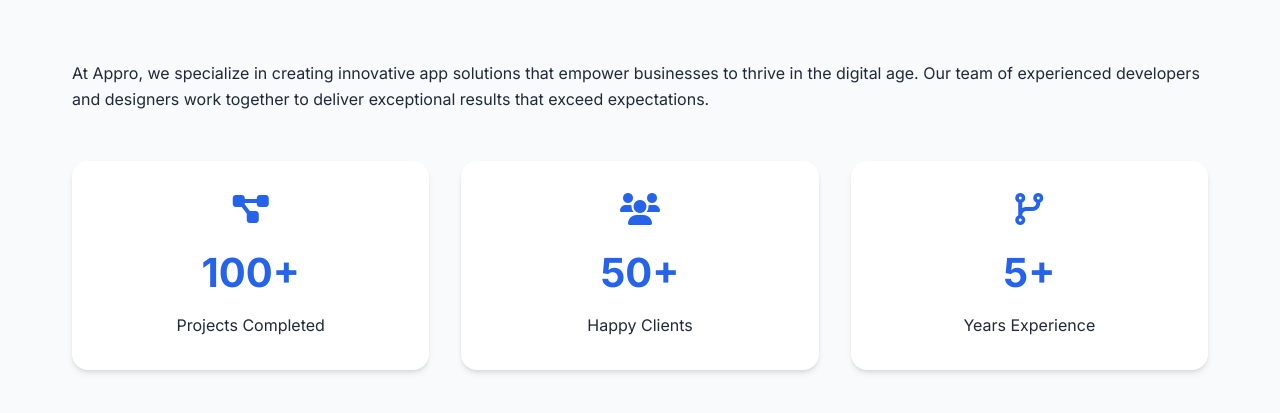
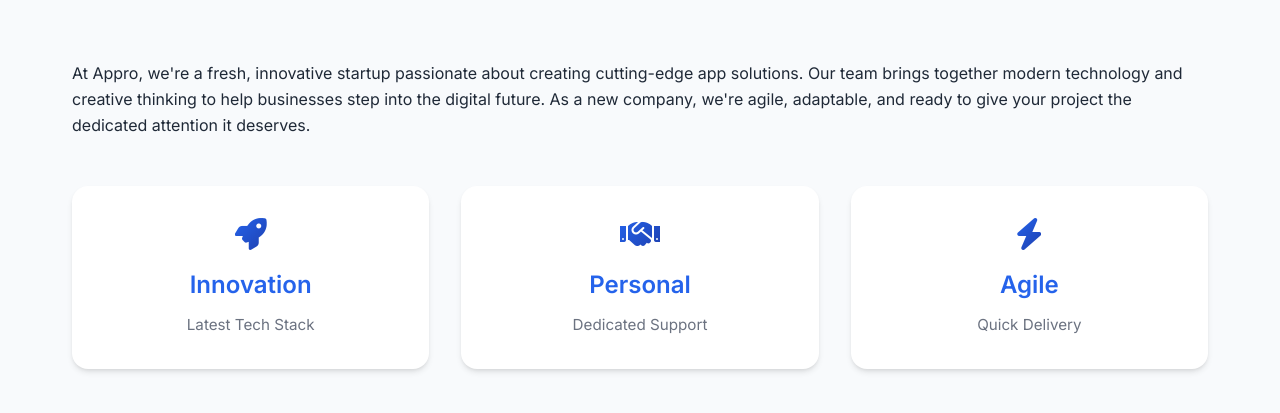
Before and after one commit to olaq123/appro, a plain HTML site: page index.html in a window 1280 px wide. Shown: the part 701-1114 px from the top of the page. Drawn offline with Linux system fonts and the light colour scheme.

Commit message:
Updated about section to better reflect new company status

```diff
--- a/index.html
+++ b/index.html
@@ -56,24 +56,25 @@
                 <div class="about-grid">
                     <div class="about-content">
                         <p>
-                            At Appro, we specialize in creating innovative app solutions that empower businesses to thrive in the digital age.
-                            Our team of experienced developers and designers work together to deliver exceptional results that exceed expectations.
+                            At Appro, we're a fresh, innovative startup passionate about creating cutting-edge app solutions.
+                            Our team brings together modern technology and creative thinking to help businesses step into the digital future.
+                            As a new company, we're agile, adaptable, and ready to give your project the dedicated attention it deserves.
                         </p>
                         <div class="stats">
                             <div class="stat-item">
-                                <i class="fas fa-project-diagram"></i>
-                                <h3>100+</h3>
-                                <p>Projects Completed</p>
+                                <i class="fas fa-rocket"></i>
+                                <h3>Innovation</h3>
+                                <p>Latest Tech Stack</p>
                             </div>
                             <div class="stat-item">
-                                <i class="fas fa-users"></i>
-                                <h3>50+</h3>
-                                <p>Happy Clients</p>
+                                <i class="fas fa-handshake"></i>
+                                <h3>Personal</h3>
+                                <p>Dedicated Support</p>
                             </div>
                             <div class="stat-item">
-                                <i class="fas fa-code-branch"></i>
-                                <h3>5+</h3>
-                                <p>Years Experience</p>
+                                <i class="fas fa-bolt"></i>
+                                <h3>Agile</h3>
+                                <p>Quick Delivery</p>
                             </div>
                         </div>
                     </div>
--- a/style.css
+++ b/style.css
@@ -210,12 +210,21 @@ section:nth-child(even) {
     font-size: 2rem;
     color: var(--primary-color);
     margin-bottom: 1rem;
+    background: linear-gradient(135deg, var(--primary-color), var(--secondary-color));
+    -webkit-background-clip: text;
+    -webkit-text-fill-color: transparent;
 }
 
 .stat-item h3 {
-    font-size: 2.5rem;
+    font-size: 1.5rem;
     color: var(--primary-color);
     margin-bottom: 0.5rem;
+    font-weight: 600;
+}
+
+.stat-item p {
+    color: var(--light-text);
+    font-size: 0.95rem;
 }
 
 /* Services Section */
```
